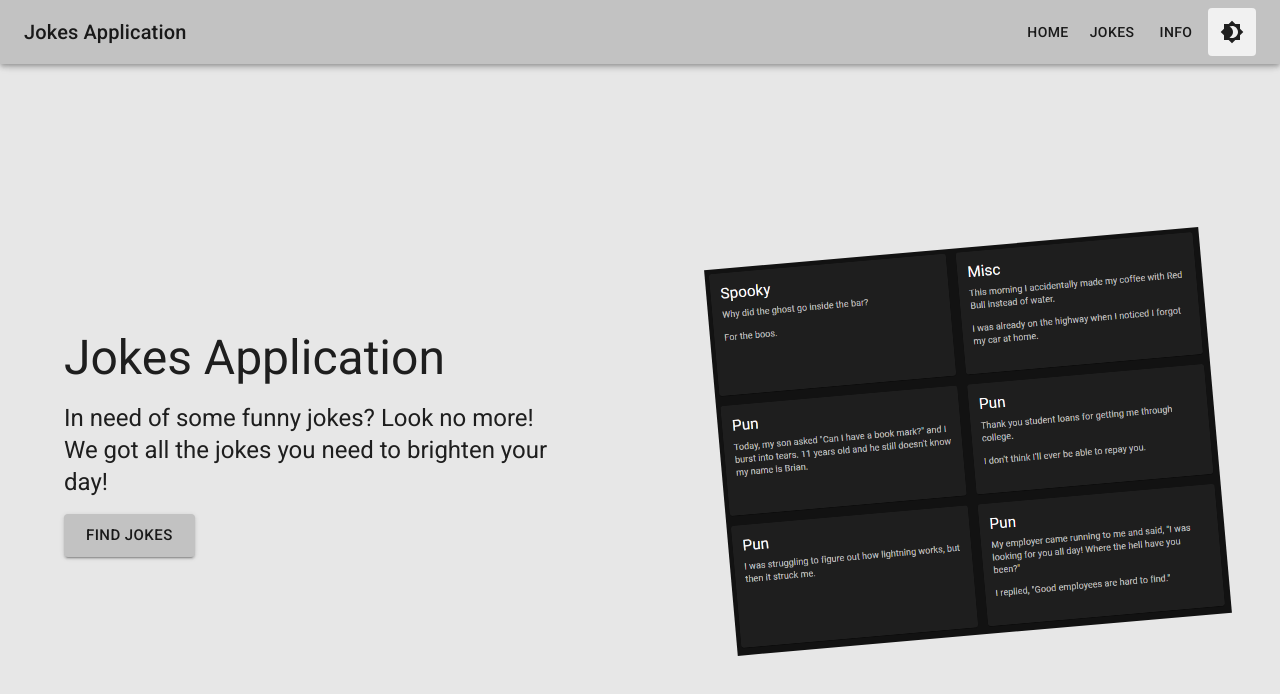
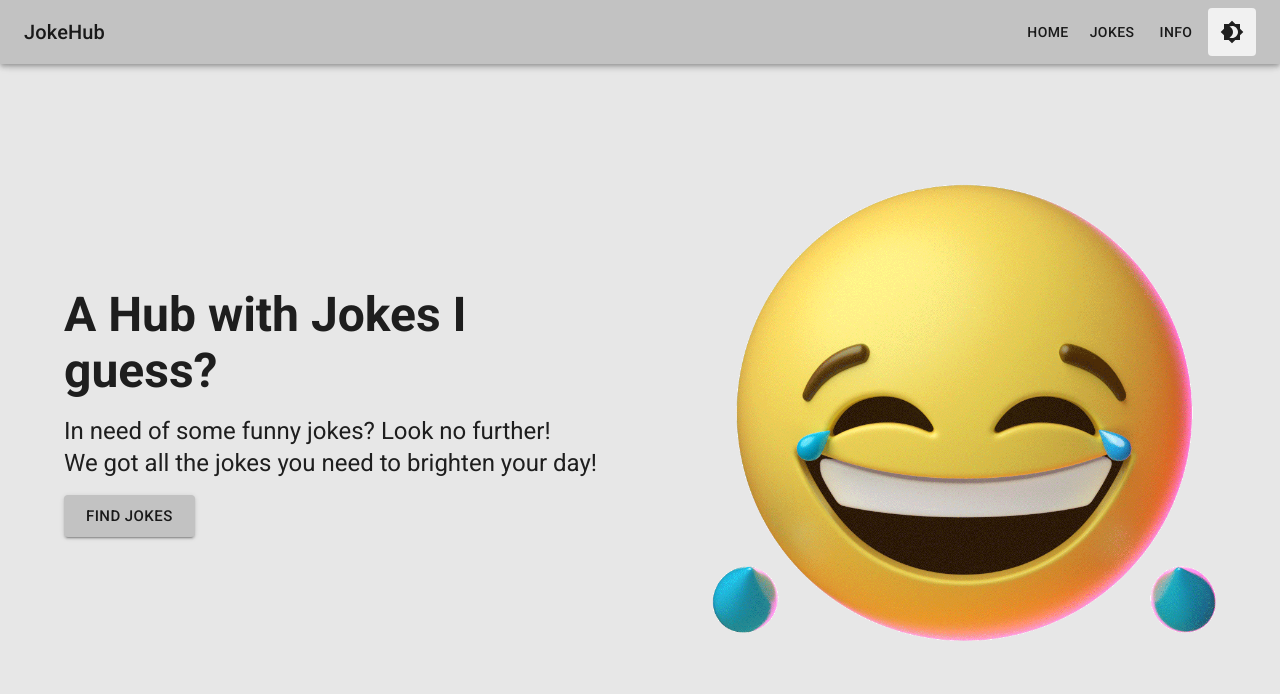
Before and after one commit to AaronClaes/jokesapp, a React (Create React App) app: page / in a window 1280 px wide. Shown: the top 694 px of the page. Built offline with nearby package versions, Linux system fonts and the light colour scheme.

Commit message:
feat: remake home page + rename app to JokeHub

```diff
--- a/public/index.html
+++ b/public/index.html
@@ -14,14 +14,11 @@
     <link rel="stylesheet" href="%PUBLIC_URL%/index.css" />
     <meta name="viewport" content="width=device-width, initial-scale=1" />
     <meta name="theme-color" content="#000000" />
-    <meta
-      name="description"
-      content="Web site created using create-react-app"
-    />
+    <meta name="description" content="A hub with jokes I guess?" />
     <link rel="apple-touch-icon" href="%PUBLIC_URL%/logo192.png" />
     <link rel="manifest" href="%PUBLIC_URL%/manifest.json" />
 
-    <title>Jokes Application</title>
+    <title>JokeHub</title>
   </head>
   <body>
     <noscript>You need to enable JavaScript to run this app.</noscript>
--- a/src/components/Home.js
+++ b/src/components/Home.js
@@ -2,6 +2,7 @@ import React from "react";
 import { useHistory } from "react-router-dom";
 
 import headerImage from "../images/home_header_image.png";
+import emojiImage from "../images/home_header_emoji.png";
 
 // MUI Components
 import Container from "@mui/material/Container";
@@ -10,33 +11,35 @@ import Box from "@mui/material/Box";
 import Typography from "@mui/material/Typography";
 import Button from "@mui/material/Button";
 import Grid from "@mui/material/Grid";
+import Stack from "@mui/material/Stack";
 
 const Home = () => {
-  document.title = "Joke Application - Home";
+  document.title = "JokeHub - Home";
   const history = useHistory();
 
   return (
     <Container>
       <Toolbar />
-      <Grid
-        container
+      <Stack
+        direction={{ xs: "column", md: "row" }}
         justifyContent="center"
         alignItems="center"
-        spacing={3}
-        columnSpacing={{ xs: 0, md: 10, lg: 20 }}
+        spacing={12}
         sx={{
-          mt: { xs: 2, md: 10, lg: 20 },
-          height: "100%",
+          mt: { xs: 10, md: 15, lg: 15 },
+          ml: { xs: 5, md: 10, lg: 0 },
+          mr: { xs: 5, md: 10, lg: 0 },
         }}
       >
-        <Grid item xs={8} sm={8} lg={6}>
+        <Box sx={{ textAlign: { xs: "center", md: "left" } }}>
           <Typography
+            sx={{ fontWeight: "bold" }}
             paragraph
             variant="h3"
             component="h1"
             color="text.primary"
           >
-            Jokes Application
+            A Hub with Jokes I guess?
           </Typography>
           <Typography
             paragraph
@@ -44,7 +47,7 @@ const Home = () => {
             component="h3"
             color="text.primary"
           >
-            In need of some funny jokes? Look no more! <br /> We got all the
+            In need of some funny jokes? Look no further! <br /> We got all the
             jokes you need to brighten your day!
           </Typography>
           <Button
@@ -54,15 +57,11 @@ const Home = () => {
           >
             Find jokes
           </Button>
-        </Grid>
-        <Grid item xs={8} sm={8} lg={6}>
-          <img
-            style={{ transform: "rotate(-5deg)", width: "100%" }}
-            src={headerImage}
-            alt=""
-          />
-        </Grid>
-      </Grid>
+        </Box>
+        <Box sx={{ display: "flex", width: { xs: "70%", md: "45%" } }}>
+          <img src={emojiImage} alt="" style={{ width: "100%" }} />
+        </Box>
+      </Stack>
     </Container>
   );
 };
--- a/src/components/Info.js
+++ b/src/components/Info.js
@@ -1,7 +1,7 @@
 import React from "react";
 
 const Info = () => {
-  document.title = "Joke Application - Info";
+  document.title = "JokeHub - Info";
   return <div>INFO</div>;
 };
 
--- a/src/components/JokeCard.js
+++ b/src/components/JokeCard.js
@@ -25,9 +25,7 @@ export const JokeCard = ({ joke }) => {
       var type = "text/plain";
       var blob = new Blob([text], { type });
       var data = [new window.ClipboardItem({ [type]: blob })];
-      console.log("0");
       await navigator.clipboard.write(data);
-      console.log("1");
       setShowSnackbar(false);
       setShowSnackbar(true);
       setSnackbarMessage("Joke copied to clipboard!");
--- a/src/components/Jokes.js
+++ b/src/components/Jokes.js
@@ -18,7 +18,7 @@ import SearchInput from "./SearchInput";
 import DisclaimerDialog from "./DisclaimerDialog";
 
 const Jokes = () => {
-  document.title = "Joke Application - Jokes";
+  document.title = "JokeHub - Jokes";
   const [jokes, setJokes] = useState([]);
   const [loading, setLoading] = useState(true);
   const [filters, setFilters] = useState({
--- a/src/components/Navigation.js
+++ b/src/components/Navigation.js
@@ -79,7 +79,7 @@ const Navigation = ({ onChange }) => {
             component="div"
             sx={{ flexGrow: 1, marginLeft: "auto" }}
           >
-            Jokes Application
+            JokeHub
           </Typography>
           <Button
             onClick={(event) => handleListItemClick(event, 0, "/")}
```
Also changed, not shown: src/images/home_header_emoji.png (added).
